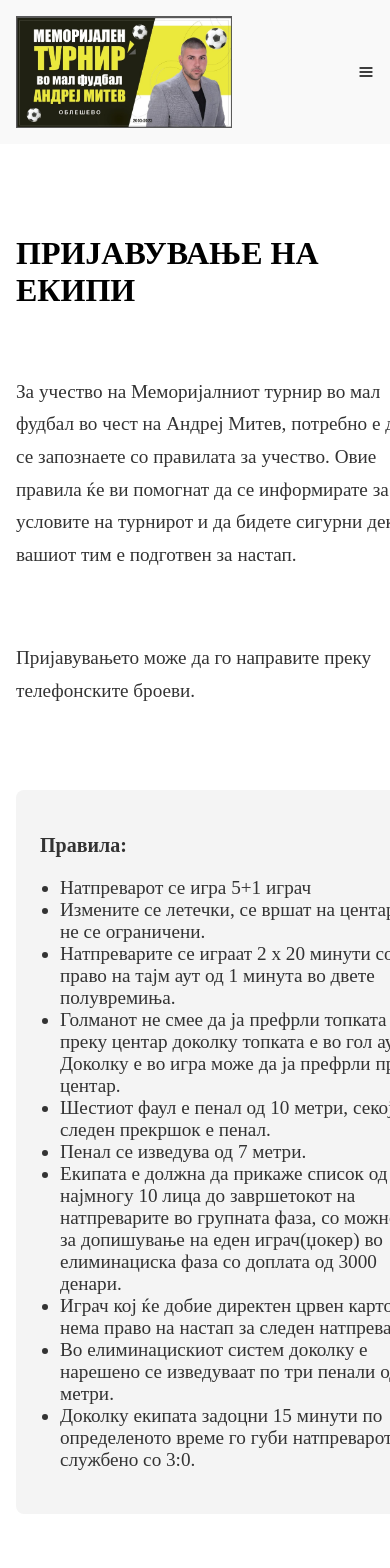
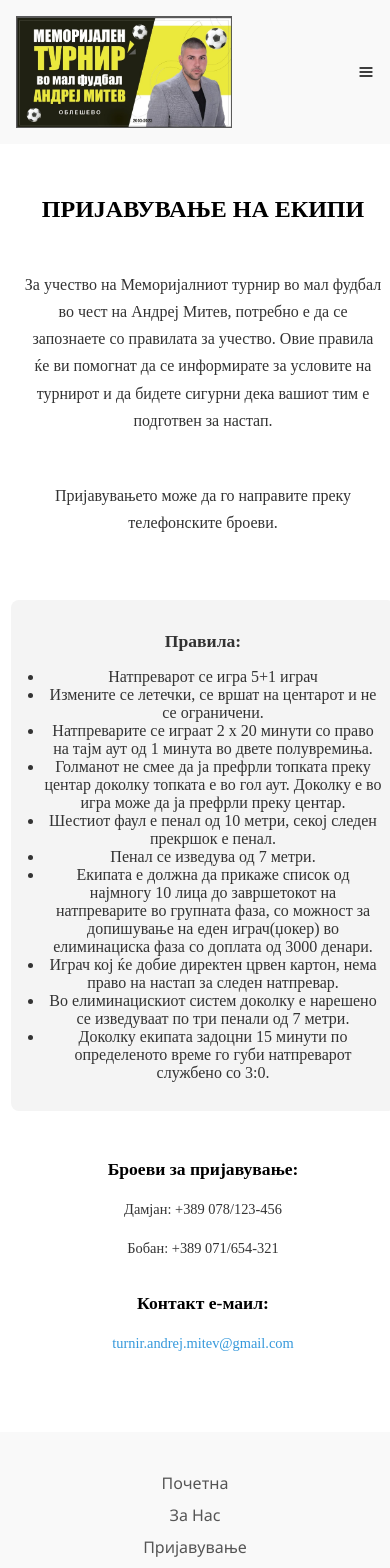
Before and after one commit to nikol4e2/QuickKickFECopy, a React (Create React App) app in the folder frontend/app/: page /registration in a window 390 px wide. Shown: the top 1568 px of the page. Built offline with nearby package versions, Linux system fonts and the light colour scheme.

Commit message:
worked on responsivness

```diff
--- a/frontend/app/src/components/nav/Navbar.js
+++ b/frontend/app/src/components/nav/Navbar.js
@@ -59,7 +59,7 @@ const Navbar = () => {
                             <span className="thq-body-small thq-link" onClick={() => setIsMobileMenuOpen(false)}><Link to="/results">РЕЗУЛТАТИ</Link></span>
 
                             <span className="thq-body-small thq-link" onClick={() => setIsMobileMenuOpen(false)}><Link to="/photos">ГАЛЕРИЈА</Link></span>
-                            <span className="thq-body-small thq-link" onClick={() => setIsMobileMenuOpen(false)}><Link to="/КОНТАКТ">КОНТАКТ</Link></span>
+                            <span className="thq-body-small thq-link" onClick={() => setIsMobileMenuOpen(false)}><Link to="/contact">КОНТАКТ</Link></span>
                         </nav>
                     </div>
                     <div className="navbar-buttons2">
--- a/frontend/app/src/components/registration/registration.css
+++ b/frontend/app/src/components/registration/registration.css
@@ -81,3 +81,87 @@
 .contact-info a:hover {
     text-decoration: underline;
 }
+@media (max-width: 991px) {
+    .registration-wrapper {
+        padding: 3rem 1rem;
+    }
+
+    .registration-content {
+        max-width: 700px;
+        align-items: center;
+        text-align: center;
+        gap: 1.5rem;
+    }
+
+    .registration-content h2 {
+        font-size: 1.8rem;
+    }
+
+    .registration-content p {
+        font-size: 1.1rem;
+    }
+
+    .rules {
+        padding: 1rem;
+        font-size: 1.1rem;
+    }
+
+    .rules h3 {
+        font-size: 1.2rem;
+    }
+
+    .contact-link {
+        padding: 0.7rem 1.2rem;
+        font-size: 0.95rem;
+    }
+
+    .contact-info h3 {
+        font-size: 1.2rem;
+    }
+
+    .contact-info p {
+        font-size: 0.95rem;
+    }
+}
+
+@media (max-width: 767px) {
+    .registration-wrapper {
+        padding: 2rem 0.5rem;
+    }
+
+    .registration-content {
+        max-width: 100%;
+        gap: 1rem;
+        padding: 0 1rem;
+    }
+
+    .registration-content h2 {
+        font-size: 1.5rem;
+    }
+
+    .registration-content p {
+        font-size: 1rem;
+    }
+
+    .rules {
+        padding: 0.8rem;
+        font-size: 1rem;
+    }
+
+    .rules h3 {
+        font-size: 1.1rem;
+    }
+
+    .contact-link {
+        padding: 0.6rem 1rem;
+        font-size: 0.9rem;
+    }
+
+    .contact-info h3 {
+        font-size: 1.1rem;
+    }
+
+    .contact-info p {
+        font-size: 0.9rem;
+    }
+}
```
